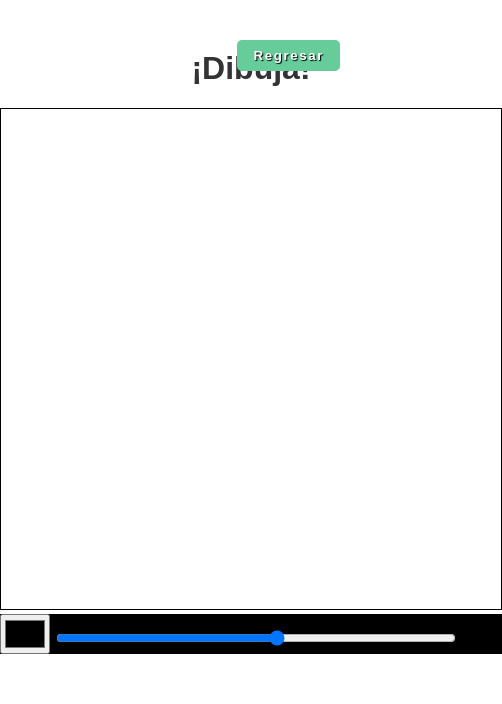
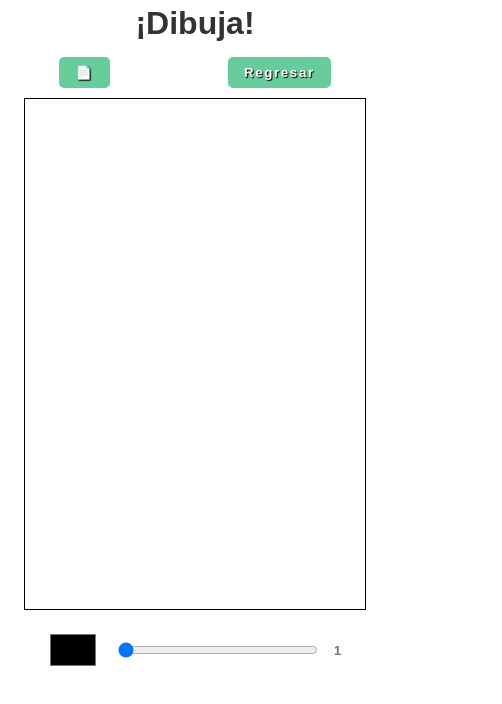
Before and after one commit to JesusMiguel03/Projects, a plain HTML site: page assets/components/paint/index.html in a window 390 px wide. Shown: the whole page, 502 px wide, since content can reach past the window. Drawn offline with Linux system fonts and the light colour scheme.

Commit message:
mobile fixed, number range added

```diff
--- a/assets/components/paint/index.html
+++ b/assets/components/paint/index.html
@@ -9,13 +9,17 @@
 </head>
 <body>
 
-    <a href="../../../index.html"><button class="button">Regresar</button></a>
-    <div class="editor">
+    <div class="container">
         <h1>¡Dibuja!</h1>
-        <canvas id="canvas" width="500" height="500"></canvas>
-        <div>
+        <div class="buttons">
+            <button id="clear">📄</button>
+            <a href="../../../index.html"><button class="button">Regresar</button></a>
+        </div>
+        <canvas id="canvas" width="340px"></canvas>
+        <div class="tools">
             <input type="color" id="color">
-            <input type="range" min="1" max="10" id="lw">
+            <input type="range" min="1" max="10" value="1" id="lw">
+            <input type="text" id="lineNumber" placeholder="1">
         </div>
     </div>
 
--- a/assets/components/paint/index.js
+++ b/assets/components/paint/index.js
@@ -1,15 +1,27 @@
 const canvas = document.getElementById("canvas")
 const dif = canvas.getBoundingClientRect()
 const ctx = canvas.getContext("2d")
+const clearBtn = document.getElementById("clear")
+const number = document.getElementById("lineNumber")
 
-let painting, color, linewidth, difX, difY, ejeX, ejeY;
+let painting, color, linewidth, difX, difY, ejeX, ejeY, heightRatio = 1.5;
 
+// Clear screen
+clearBtn.addEventListener("click", ()=> {
+    ctx.clearRect(0, 0, canvas.width, canvas.height)
+})
+
+// Responsive canvas
+canvas.height = canvas.width * heightRatio
+
+// Using mouse
 canvas.addEventListener("mousedown", e=> {
     difX = e.clientX - dif.left
     difY = e.clientY - dif.top
     painting = true
     color = document.getElementById("color").value
     linewidth = document.getElementById("lw").value
+    number.value = linewidth
     ctx.beginPath()
 })
 
@@ -34,34 +46,26 @@ const dibujar = (x1, y1, x2, y2) => {
     ctx.stroke()
 }
 
-
-// Mobile
+// Using mobile
 canvas.addEventListener("touchstart", function(e) {
-    console.log("touchstart")
     ejeX = e.touches[0].clientX - dif.left
     ejeY = e.touches[0].clientY - dif.top
-    console.log(dif.left, dif.top)
-    console.log(e.touches[0].clientX, e.touches[0].clientY)
-    console.log(ejeX, ejeY)
     painting = true
     color = document.getElementById("color").value
     linewidth = document.getElementById("lw").value
+    number.value = linewidth
     ctx.beginPath()
 })
 
 canvas.addEventListener("touchmove", function(e) {
     if (painting) {
         dibujartouch(ejeX, ejeY, e.changedTouches[0].clientX  - dif.left, e.changedTouches[0].clientY - dif.top)
-        ejeX = e.changedTouches[0].clientX  - dif.left
-        ejeY = e.changedTouches[0].clientY  - dif.top
+        ejeX = e.changedTouches[0].clientX - dif.left
+        ejeY = e.changedTouches[0].clientY - dif.top
     }
 })
 
 canvas.addEventListener("touchend", function(e) {
-    let deltaX
-    let deltaY
-    deltaX = e.changedTouches[0].clientX - ejeX
-    deltaY = e.changedTouches[0].clientY - ejeY
     ctx.closePath()
     painting = false
 })
--- a/assets/components/paint/style.css
+++ b/assets/components/paint/style.css
@@ -1,46 +1,66 @@
-body, div {
+* {
     padding: 0;
     margin: 0;
 }
 
-canvas {
+#canvas {
+    display: block;
+    margin: 0 auto;
     border: 1px solid #000;
+}
+
+.container {
+    display: block;
+    width: 100%;
+    margin: 0 auto;
+    text-align: center;
 }
 
 h1 {
     text-align: center;
     color: #333;
     font-family: sans-serif;
-    margin-top: 50px;
+    margin: 5px 0;
 }
 
-.editor {
-    margin: 30px;
-    background-color: #fff;
-    width: fit-content;
-    margin: auto;
-    margin-top: 50px;
-}
-
-.editor div {
-    background-color: #000;
+.tools {
+    display: flex;
+    width: 100%;
+    margin-top: 20px;
+    justify-content: center;
+    align-items: center;
+    flex-wrap: wrap;
 }
 
 #lw {
-    width: 400px;
+    width: 200px;
     height: 20px;
+    margin-left: 20px;
 }
 
 #color {
     width: 50px;
     height: 40px;
+    border: none;
+    background-color: transparent;
 }
 
-.button {
-    position: absolute;
-    right: 50px;
+#lineNumber {
+    width: 10px;
+    margin-left: 15px;
+    border: none;
+    text-align: center;
+    font-weight: bolder;
+}
+
+.buttons {
+    display: flex;
+    justify-content: space-around;
+}
+
+.button, #clear {
     padding: 8px 16px;
-    margin: -10px 0;
+    margin: 10px 0;
     border: none;
     border-radius: 5px;
     color: #FFF;
```
